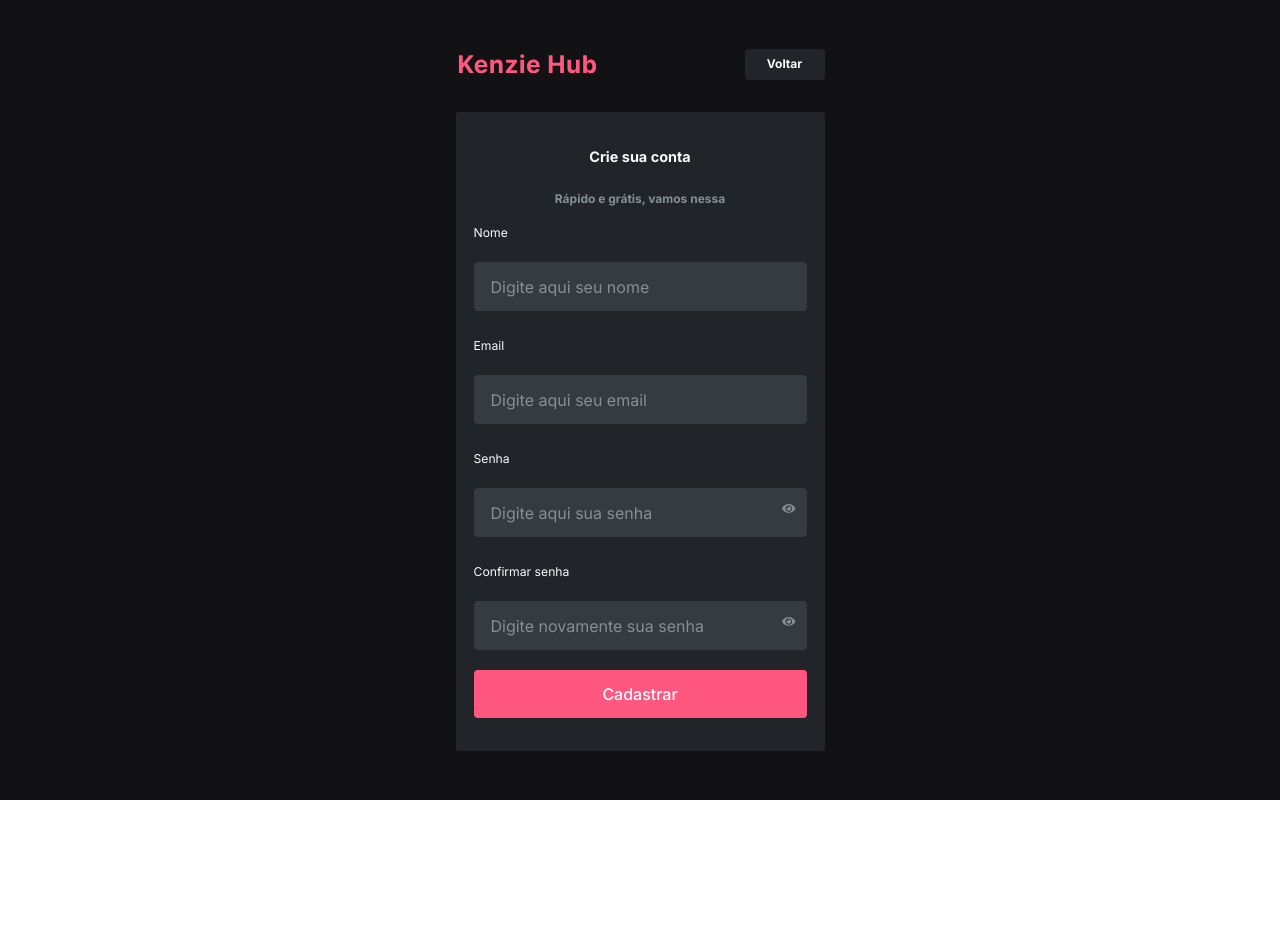
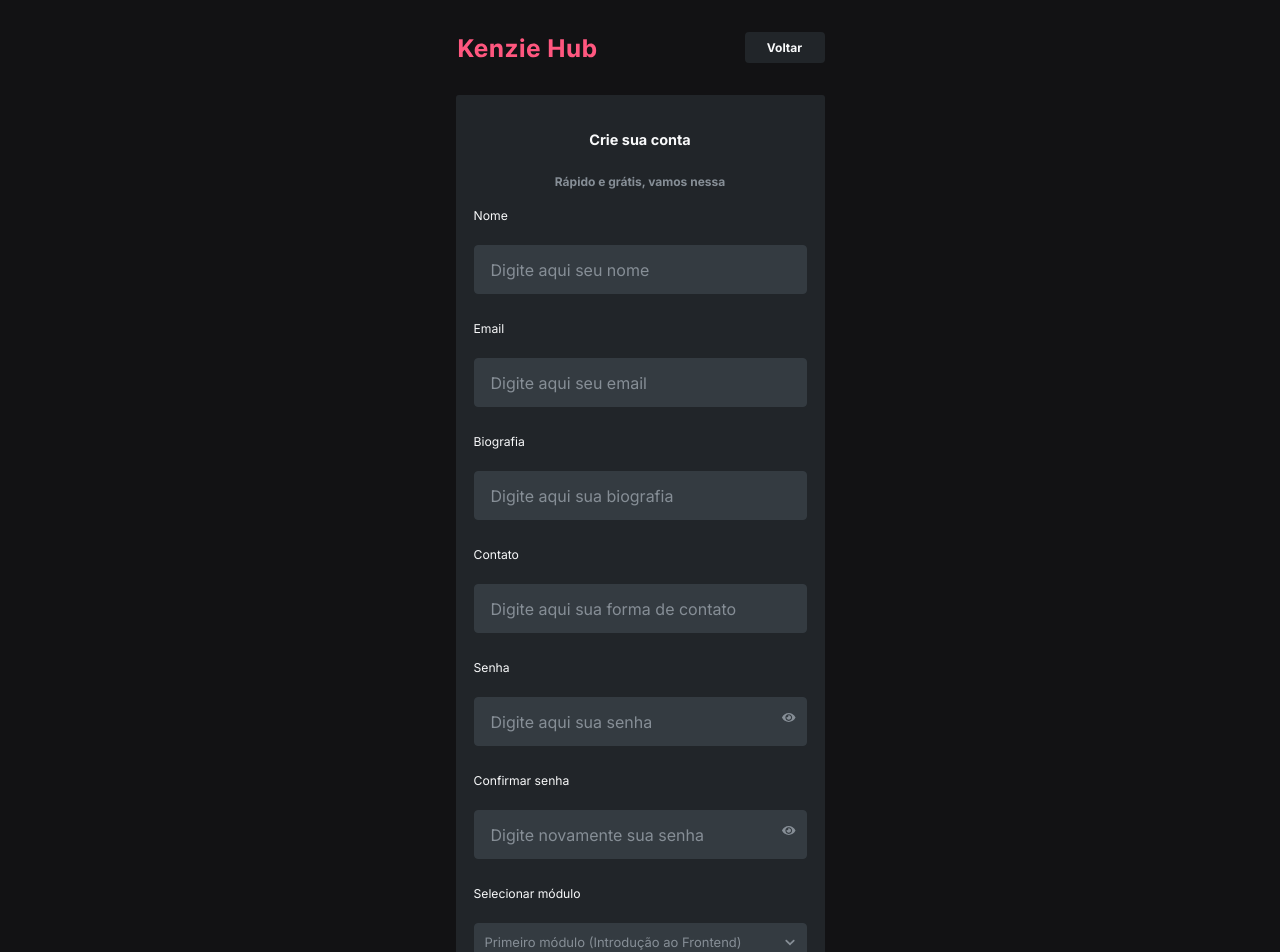
Before and after one commit to Kenzie-Academy-Brasil-Developers/react-entrega-s2-kenzie-hub-matheuschvs, a React (Create React App) app: page /register in a window 1280 px wide. Shown: the top 952 px of the page. Before the commit the page ends 800 px from the top, so only its background shows below. Built offline with nearby package versions, Linux system fonts and the light colour scheme.

Commit message:
add missing fields to register page

```diff
--- a/src/pages/Register/index.jsx
+++ b/src/pages/Register/index.jsx
@@ -1,3 +1,5 @@
+import { toast } from 'react-toastify';
+import { API } from '../../config/api';
 import { useNavigate } from 'react-router-dom';
 import { useForm } from 'react-hook-form';
 import { yupResolver } from '@hookform/resolvers/yup';
@@ -5,17 +7,31 @@ import * as yup from 'yup';
 
 import { TextField } from '../../components/TextField'
 import { Button } from '../../components/Button';
+import { SecondaryButton } from '../../components/SecondaryButton';
+import { Select } from '../../components/Select';
 
 import logoImg from '../../assets/logo.svg'
 
 import { Container, Navigation, Form, Logo, Subtitle, Title } from './style'
-import { SecondaryButton } from '../../components/SecondaryButton';
 
 const schema = yup.object().shape({
+  name: yup
+    .string()
+    .required('Campo obrigatório')
+    .matches(
+      /^[a-záàâãéèêíïóôõöúçñ ]+$/i,
+      'Permitidos apenas letras e espaços'
+    ),
   email: yup
     .string()
     .required('Campo obrigatório')
     .email('Adicione um e-mail válido'),
+  bio: yup
+    .string()
+    .required('Campo obrigatório'),
+  contact: yup
+    .string()
+    .required('Campo obrigatório'),
   password: yup
     .string()
     .required('Campo obrigatório')
@@ -23,18 +39,65 @@ const schema = yup.object().shape({
     .matches(/(?=.*[A-Z])/, 'Necessário uma letra maiúscula')
     .matches(/(?=.*[a-z])/, 'Necessário uma letra minúscula')
     .matches(/(?=.*[!@#$&*])/, 'Necessário um caractere especial')
-    .matches(/^.{8,}$/, 'Mínimo de 8 caracteres')
+    .matches(/^.{6,}$/, 'Mínimo de 6 caracteres'),
+  confirmPassword: yup
+    .string()
+    .required('Campo obrigatório')
+    .oneOf(
+      [yup.ref('password')],
+      'A senha e a confirmação devem ser iguais'
+    ),
+  course_module: yup
+    .object()
+    .required('Campo obrigatório')
 })
 
+const options = [
+  {
+    value: 'Primeiro módulo (Introdução ao Frontend)',
+    label: 'Primeiro módulo (Introdução ao Frontend)'
+  },
+  {
+    value: 'Segundo Módulo (Frontend avançado)',
+    label: 'Segundo Módulo (Frontend avançado)'
+  },
+  {
+    value: 'Terceiro módulo (Introdução ao Backend)',
+    label: 'Terceiro módulo (Introdução ao Backend)'
+  },
+  {
+    value: 'Quarto módulo (Backend Avançado)',
+    label: 'Quarto módulo (Backend Avançado)'
+  },
+]
+
 const Register = () => {
-  const { register, handleSubmit, formState: { errors } } = useForm({
+  const { register, handleSubmit, control, formState: { errors } } = useForm({
     resolver: yupResolver(schema),
     mode: 'onBlur'
   });
   const navigate = useNavigate();
 
-  const onFormSubmit = (data) => {
-    console.log(data);
+  const onFormSubmit = async ({
+    name, email, password, course_module, bio, contact
+  }) => {
+    const newData = {
+      name,
+      email,
+      bio,
+      contact,
+      password,
+      course_module: course_module.value,
+    }
+
+    try {
+      await API.post('users', newData)
+
+      toast.success('Conta criada com sucesso!')
+      navigate('/')
+    } catch (err) {
+      toast.error('Ops! algo deu errado.')
+    }
   }
 
   const handleGoBack = () => {
@@ -74,6 +137,20 @@ const Register = () => {
         />
         <TextField
           register={register}
+          fieldName='bio'
+          label='Biografia'
+          error={errors.bio?.message}
+          placeholder='Digite aqui sua biografia'
+        />
+        <TextField
+          register={register}
+          fieldName='contact'
+          label='Contato'
+          error={errors.contact?.message}
+          placeholder='Digite aqui sua forma de contato'
+        />
+        <TextField
+          register={register}
           fieldName='password'
           label='Senha'
           error={errors.password?.message}
@@ -88,7 +165,12 @@ const Register = () => {
           type='password'
           placeholder='Digite novamente sua senha'
         />
-        {/* Missing Select */}
+        <Select
+          label='Selecionar módulo'
+          control={control}
+          options={options}
+          fieldName='course_module'
+        />
         <Button
           type='submit'
         >Cadastrar</Button>
--- a/src/pages/Register/style.js
+++ b/src/pages/Register/style.js
@@ -9,6 +9,9 @@ export const Container = styled.section`
   min-height: 100vh;
 
   background: var(--grey-4);
+
+  padding: 2rem 0;
+  overflow-y: auto;
 `
 
 export const Navigation = styled.nav`
```
Also changed, not shown: 1 other file (tests, documents, lock files or other folders).
